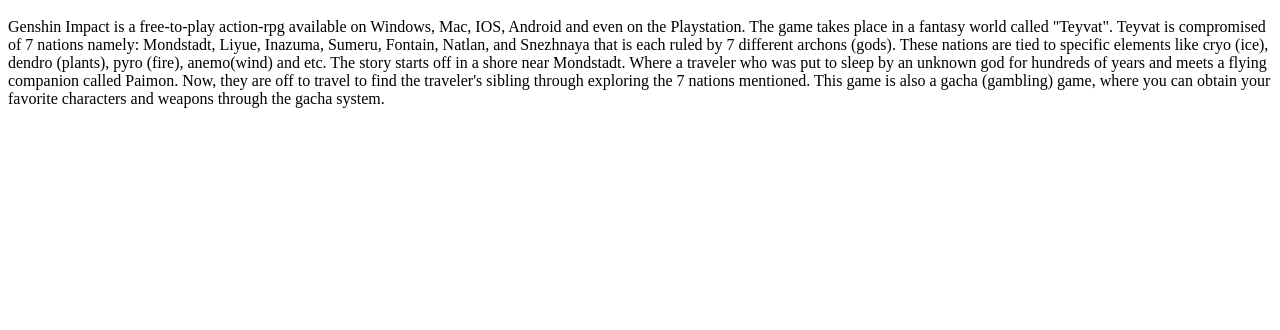
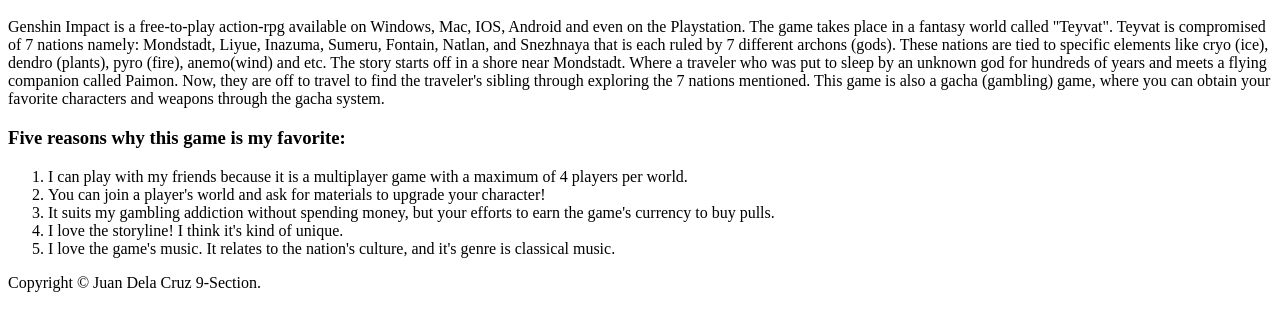
Before and after one commit to sigmalorah25/Lithium-Lab1-Garcia, a plain HTML site: page index.html in a window 1280 px wide. Shown: the part 48-378 px from the top of the page. Drawn offline with Linux system fonts and the light colour scheme.

Commit message:
Update index.html

```diff
--- a/index.html
+++ b/index.html
@@ -18,8 +18,19 @@
                             Where a traveler who was put to sleep by an unknown god for hundreds of years and meets a flying companion called Paimon. Now, they are off to travel to find
                            the traveler's sibling through exploring the 7 nations mentioned. This game is also a gacha (gambling) game, where you can obtain your favorite characters
                            and weapons through the gacha system.
-                    </p>
+                   </p>
+            </div>
+            <span>
+                   <h3> Five reasons why this game is my favorite: </h3>
 
-              </div>
+                          <ol>
+                                 <li> I can play with my friends because it is a multiplayer game with a maximum of 4 players per world.</li>
+                                 <li> You can join a player's world and ask for materials to upgrade your character! </li>
+                                 <li> It suits my gambling addiction without spending money, but your efforts to earn the game's currency to buy pulls. </li>
+                                 <li> I love the storyline! I think it's kind of unique. </li>
+                                 <li> I love the game's music. It relates to the nation's culture, and it's genre is classical music. </li>
+                          </ol>
+            </span>
+            <p> Copyright &copy; Juan Dela Cruz 9-Section. </p>
        </body>
 </html>
```
